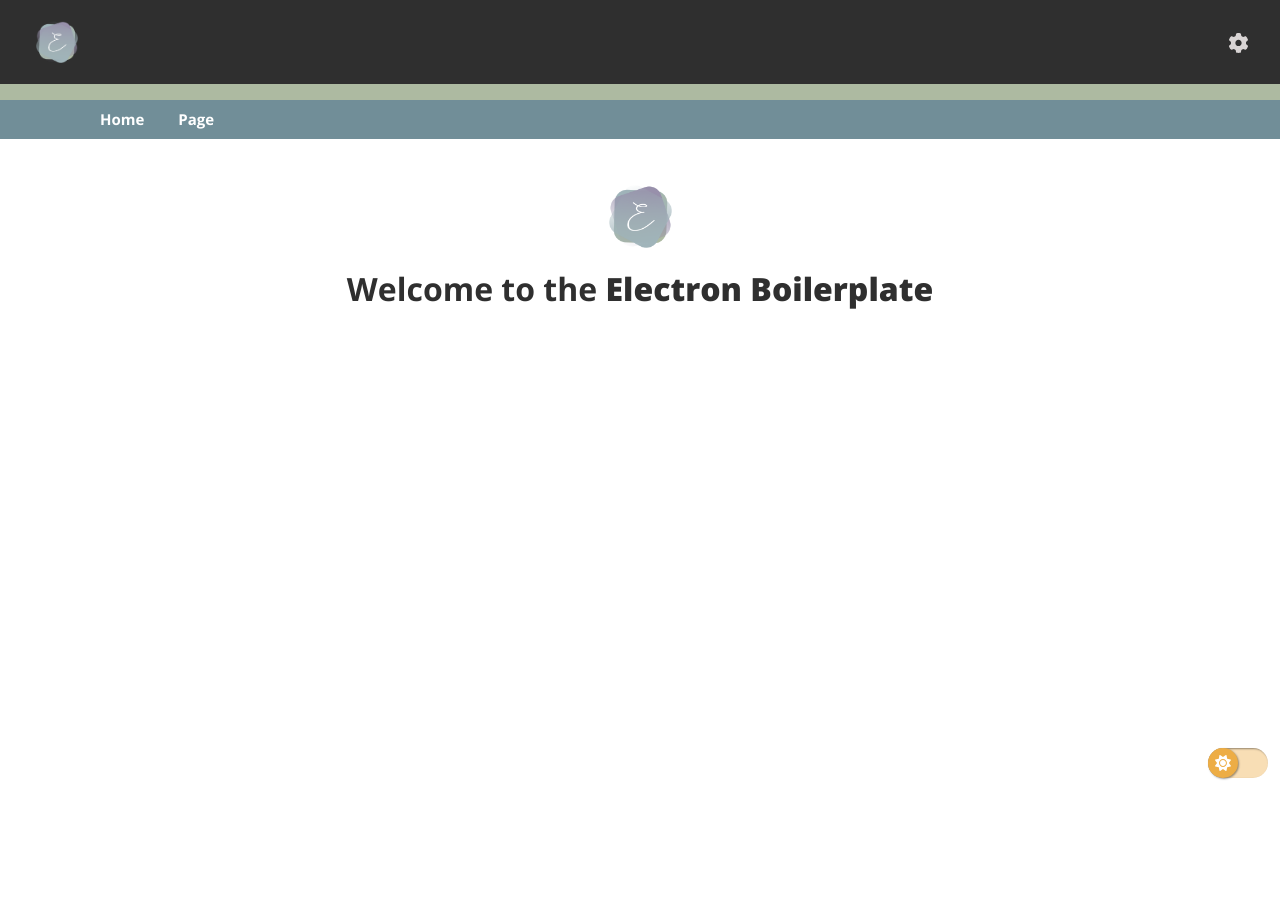
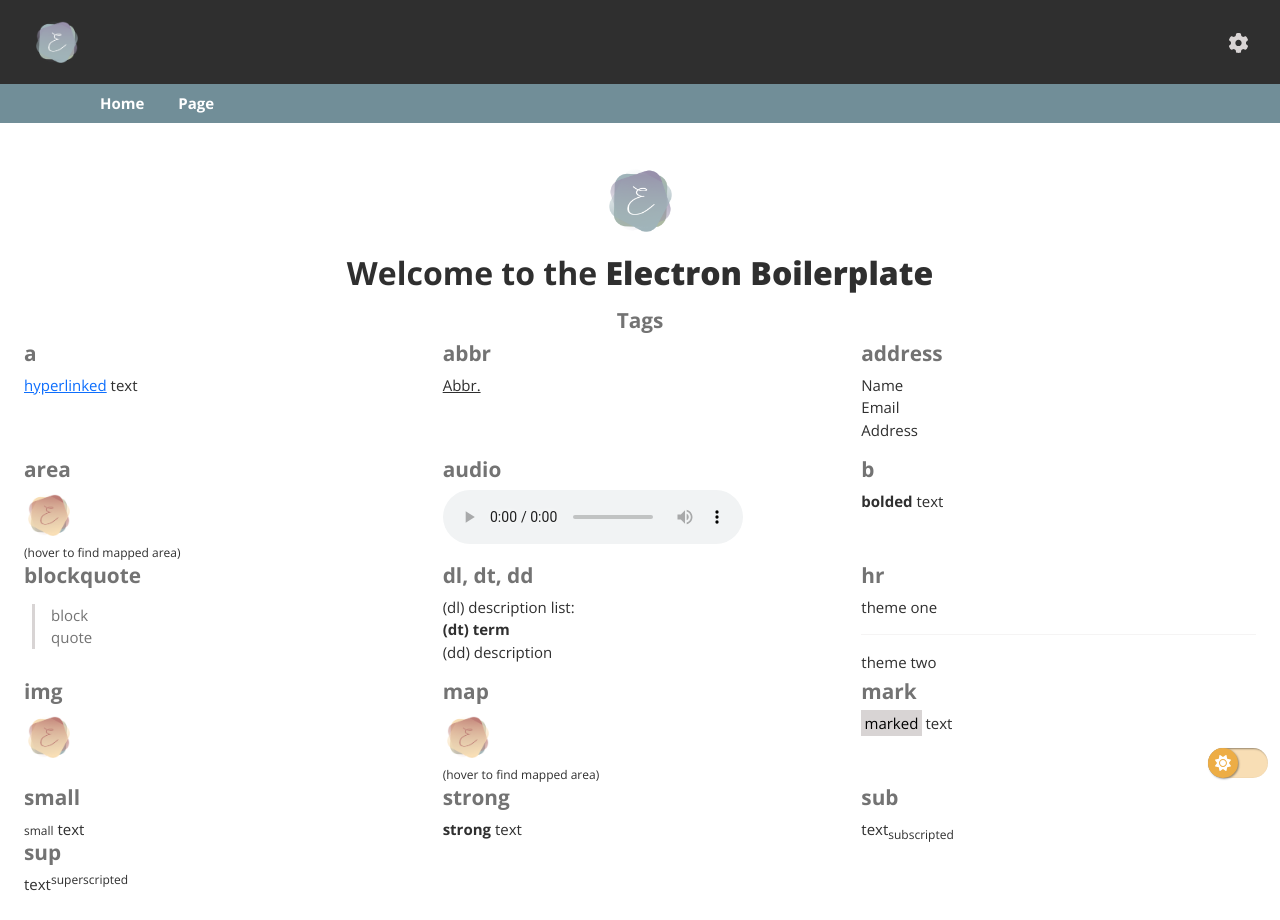
Before and after one commit to kgerot/basic-electron-boilerplate, an Electron app: page src/index.html in a window 1280 px wide. Before the commit the page ends 800 px from the top, so only its background shows below. Drawn offline with Linux system fonts and the light colour scheme.

Commit message:
added display of added css styles

```diff
--- a/src/index.html
+++ b/src/index.html
@@ -27,13 +27,10 @@
                 <a href="#"><img class="px-4 mx-2" src="img/gear-solid-tin.svg" alt="settings" height="20px"></a>
             </div>
         </nav>
-        <nav class="navbar grn-bk-l"></nav>
-        <nav class="navbar blu-bk-d">
-            <div class="row sub-navbar">
-                <div class="nav-items">
-                    <a class="nav-i white-txt current-nav" href="#">Home</a>
-                    <a class="nav-i white-txt" href="page.html">Page</a>
-                </div>
+        <nav class="navbar blu-bk-d sub-navbar">
+            <div class="nav-items">
+                <a class="nav-i white-txt current-nav" href="#">Home</a>
+                <a class="nav-i white-txt" href="page.html">Page</a>
             </div>
         </nav>
 
@@ -43,7 +40,90 @@
                 <img class="mb-3" src="img/blue-logo.png" width="75px">
                 <h1>Welcome to the <b>Electron Boilerplate</b></h1>
             </div>
-            <div class="container">
+            <div class="align-top row">
+                <h2 class="text-center">Tags</h2>
+                <div class="col-4">
+                    <h2>a</h2>
+                    <a href="#">hyperlinked</a> text
+                </div>
+                <div class="col-4">
+                    <h2>abbr</h2>
+                    <abbr title="Abbreviation">Abbr.</abbr>
+                </div>
+                <div class="col-4">
+                    <h2>address</h2>
+                    <address>Name<br>Email<br>Address</address>
+                </div>
+                <div class="col-4">
+                    <h2>area</h2>
+                    <img src="img/red-logo.png" usemap="#testmap" width="50px">
+                    <map name="testmap">
+                        <area shape="circ" href="#" coords="25,25,10">
+                    </map>
+                    <br>
+                    <small>(hover to find mapped area)</small>
+                </div>
+                <div class="col-md-4 col-lg-4 col-sm-6">
+                    <h2>audio</h2>
+                    <audio controls>
+                        <source src="assets/Kalimba.mp3" type="audio/mpeg">
+                    </audio>
+                </div>
+                <div class="col-4">
+                    <h2>b</h2>
+                    <b>bolded</b> text
+                </div>
+                <div class="col-4">
+                    <h2>blockquote</h2>
+                    <blockquote>block<br>quote</blockquote>
+                </div>
+                <div class="col-4">
+                    <h2>dl, dt, dd</h2>
+                    (dl) description list:
+                    <dl>
+                        <dt>(dt) term</dt>
+                        <dd>(dd) description</dd>
+                    </dl>
+                </div>
+                <div class="col-4">
+                    <h2>hr</h2>
+                    theme one
+                    <hr>
+                    theme two
+                </div>
+                <div class="col-4">
+                    <h2>img</h2>
+                    <img src="img/red-logo.png" usemap="#testmap" width="50px">
+                </div>
+                <div class="col-4">
+                    <h2>map</h2>
+                    <img src="img/red-logo.png" usemap="#testmap" width="50px">
+                    <map name="testmap">
+                        <area shape="circ" href="#" coords="25,25,10">
+                    </map>
+                    <br>
+                    <small>(hover to find mapped area)</small>
+                </div>
+                <div class="col-4">
+                    <h2>mark</h2>
+                    <mark>marked</mark> text
+                </div>
+                <div class="col-4">
+                    <h2>small</h2>
+                    <small>small</small> text
+                </div>
+                <div class="col-4">
+                    <h2>strong</h2>
+                    <strong>strong</strong> text
+                </div>
+                <div class="col-4">
+                    <h2>sub</h2>
+                    text<sub>subscripted</sub>
+                </div>
+                <div class="col-4">
+                    <h2>sup</h2>
+                    text<sup>superscripted</s>
+                </div>
 
             </div>
         </div>
```
